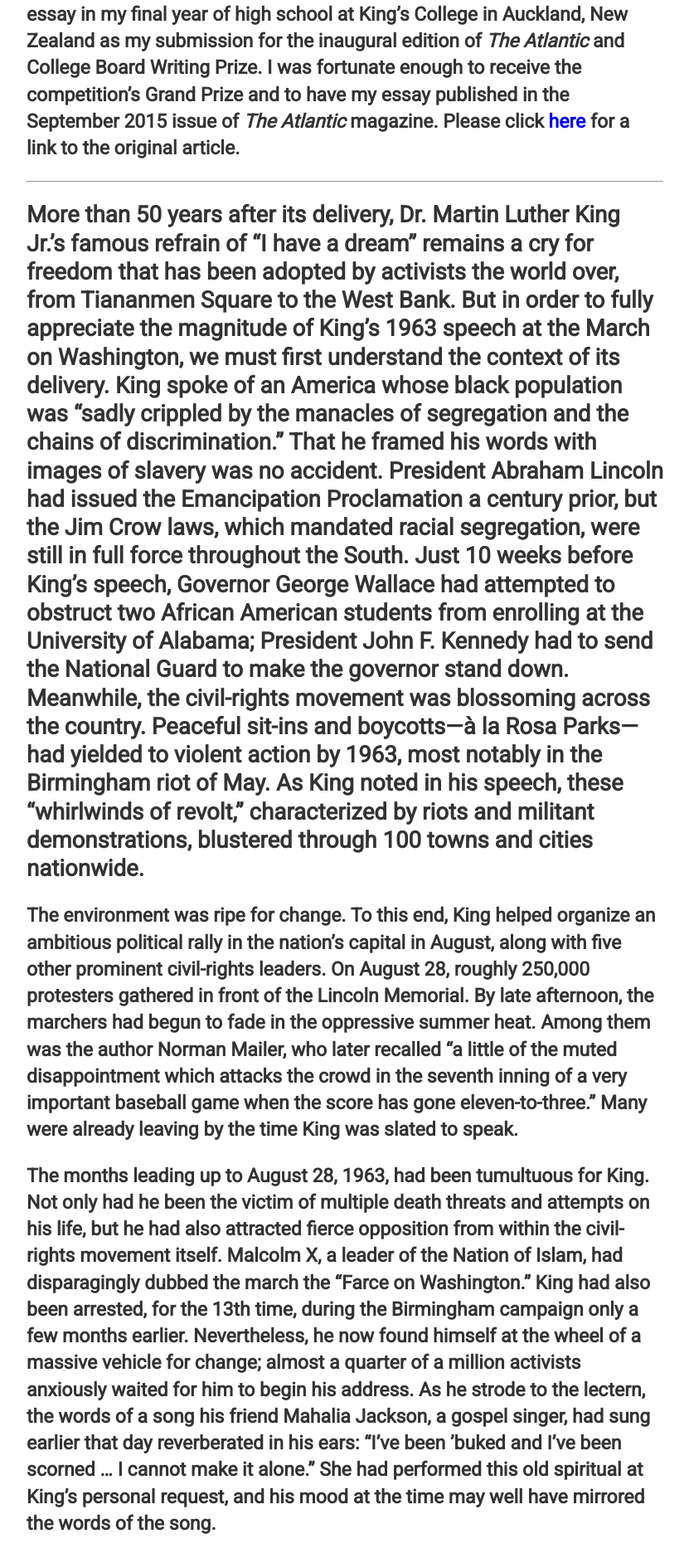
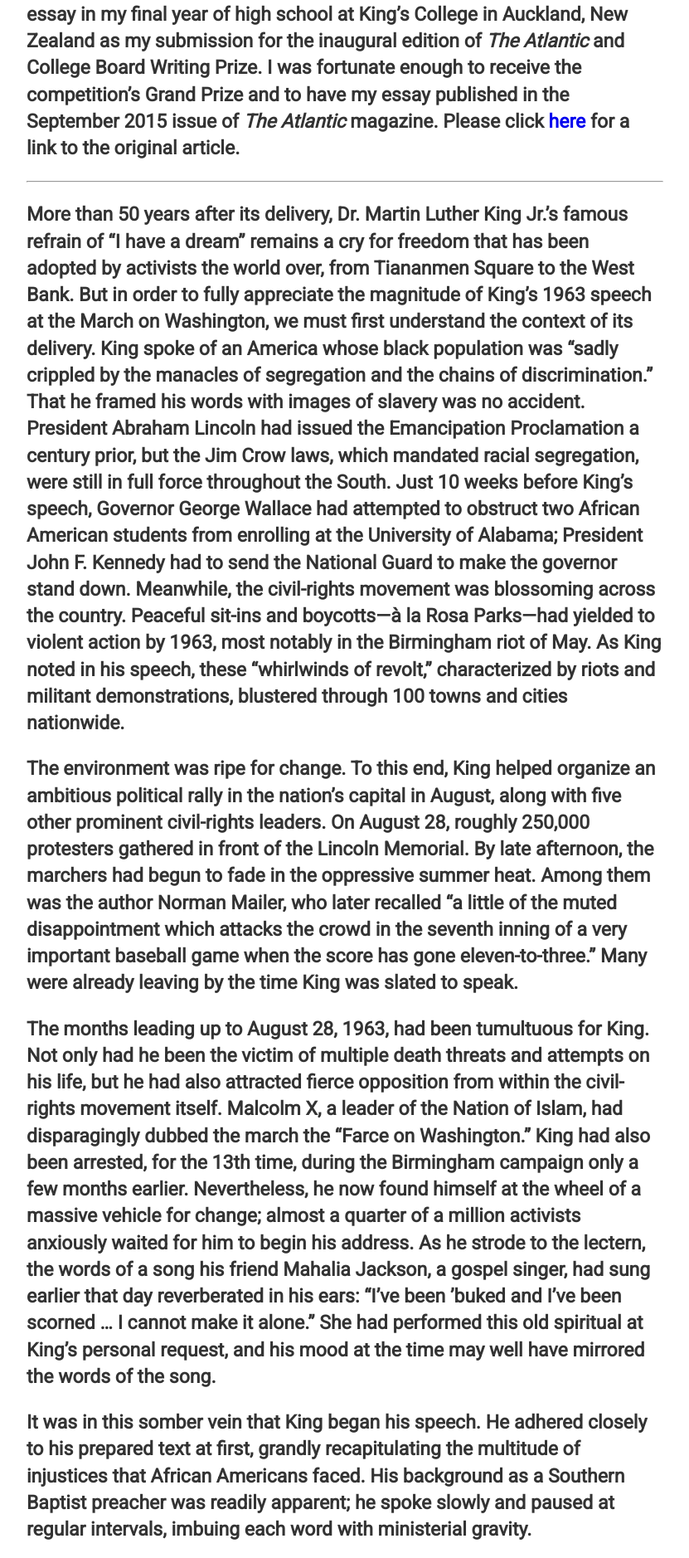
Before and after one commit to nicolas-yan/nicolas-yan.github.io, a Jekyll site: the page built from _posts/2015-09-01-reading-mlk-in-new-zealand.md, in a window 1280 px wide. Shown: the part 419-2297 px from the top of the page at 83% size, without its empty margins (224-1055 px from the left). Built offline with Jekyll 4.4.1, drawn with Linux system fonts in a browser that asks for light colours; some web fonts are replaced.

Commit message:
Update 2015-09-01-reading-mlk-in-new-zealand.md

```diff
--- a/_posts/2015-09-01-reading-mlk-in-new-zealand.md
+++ b/_posts/2015-09-01-reading-mlk-in-new-zealand.md
@@ -8,7 +8,7 @@ We're starting off the portfolio with one from the archives. I wrote this essay
 
 ---
 
-<span style="font-size:1.2em;">More than 50 years after its delivery, Dr. Martin Luther King Jr.’s famous refrain of “I have a dream” remains a cry for freedom that has been adopted by activists the world over, from Tiananmen Square to the West Bank. But in order to fully appreciate the magnitude of King’s 1963 speech at the March on Washington, we must first understand the context of its delivery. King spoke of an America whose black population was “sadly crippled by the manacles of segregation and the chains of discrimination.” That he framed his words with images of slavery was no accident. President Abraham Lincoln had issued the Emancipation Proclamation a century prior, but the Jim Crow laws, which mandated racial segregation, were still in full force throughout the South. Just 10 weeks before King’s speech, Governor George Wallace had attempted to obstruct two African American students from enrolling at the University of Alabama; President John F. Kennedy had to send the National Guard to make the governor stand down. Meanwhile, the civil-rights movement was blossoming across the country. Peaceful sit-ins and boycotts—à la Rosa Parks—had yielded to violent action by 1963, most notably in the Birmingham riot of May. As King noted in his speech, these “whirlwinds of revolt,” characterized by riots and militant demonstrations, blustered through 100 towns and cities nationwide.
+More than 50 years after its delivery, Dr. Martin Luther King Jr.’s famous refrain of “I have a dream” remains a cry for freedom that has been adopted by activists the world over, from Tiananmen Square to the West Bank. But in order to fully appreciate the magnitude of King’s 1963 speech at the March on Washington, we must first understand the context of its delivery. King spoke of an America whose black population was “sadly crippled by the manacles of segregation and the chains of discrimination.” That he framed his words with images of slavery was no accident. President Abraham Lincoln had issued the Emancipation Proclamation a century prior, but the Jim Crow laws, which mandated racial segregation, were still in full force throughout the South. Just 10 weeks before King’s speech, Governor George Wallace had attempted to obstruct two African American students from enrolling at the University of Alabama; President John F. Kennedy had to send the National Guard to make the governor stand down. Meanwhile, the civil-rights movement was blossoming across the country. Peaceful sit-ins and boycotts—à la Rosa Parks—had yielded to violent action by 1963, most notably in the Birmingham riot of May. As King noted in his speech, these “whirlwinds of revolt,” characterized by riots and militant demonstrations, blustered through 100 towns and cities nationwide.
 
 The environment was ripe for change. To this end, King helped organize an ambitious political rally in the nation’s capital in August, along with five other prominent civil-rights leaders. On August 28, roughly 250,000 protesters gathered in front of the Lincoln Memorial. By late afternoon, the marchers had begun to fade in the oppressive summer heat. Among them was the author Norman Mailer, who later recalled “a little of the muted disappointment which attacks the crowd in the seventh inning of a very important baseball game when the score has gone eleven-to-three.” Many were already leaving by the time King was slated to speak.
 
```
